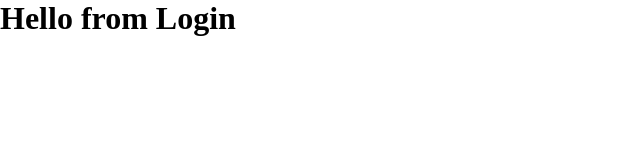
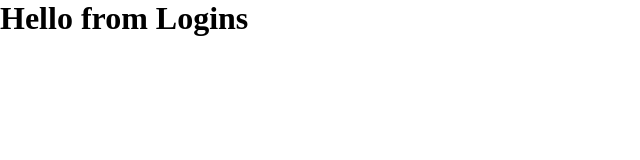
Before and after one commit to NikolaV91/HR-Agency, a React (Create React App) app: page / in a window 1280 px wide. Shown: the top 160 px of the page, without its empty margins (0-640 px from the left). Built offline with nearby package versions, Linux system fonts and the light colour scheme.

Commit message:
updates-5

```diff
--- a/src/pages/LogIn/LogIn.jsx
+++ b/src/pages/LogIn/LogIn.jsx
@@ -4,7 +4,7 @@ import "./style.scss"
 const Login = () => {
     return (
         <div className="login">
-            <h1>Hello from Login</h1>
+            <h1>Hello from Logins</h1>
         </div>
      );
 }
```
